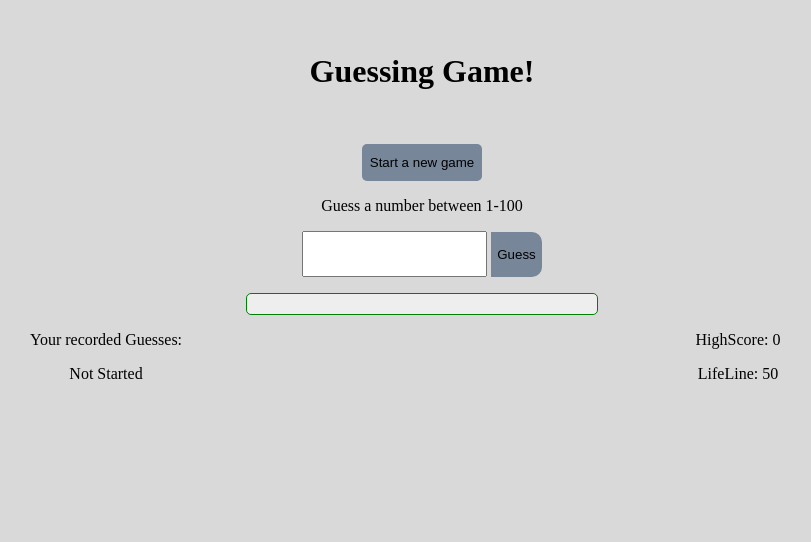
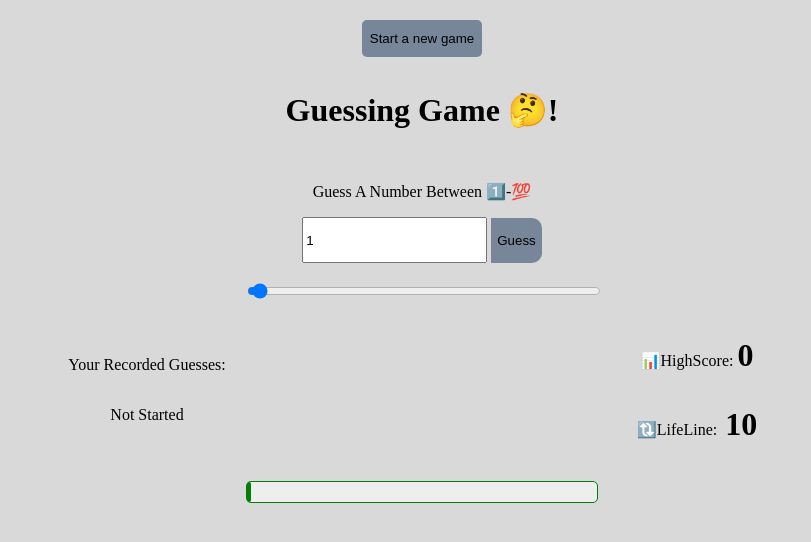
Before and after one commit to chizzi001/guessing_game, a plain HTML site: page index.html in a window 1280 px wide. Both pictures are taken after a click on the button "Start a new game". Shown: the whole page, without its empty margins (218-1029 px from the left). Drawn offline with Linux system fonts and the light colour scheme.

Commit message:
added more functionalities

```diff
--- a/index.html
+++ b/index.html
@@ -7,16 +7,16 @@
     <title>Guessing Game</title>
   </head>
   <body>
+    <input
+      type="button"
+      value="Start a new game"
+      class="btn newGame"
+      aria-label="Start a new game"
+    />
     <div class="main">
-      <h1>Guessing Game!</h1>
+      <h1>Guessing Game <span class="emoji">🤔</span>!</h1>
 
-      <input
-        type="button"
-        value="Start a new game"
-        class="btn newGame"
-        aria-label="Start a new game"
-      />
-      <p class="guessNumber">Guess a number between 1-100</p>
+      <p class="guessNumber">Guess a number between 1️⃣-💯</p>
 
       <div class="inputNumber">
         <input
@@ -32,18 +32,35 @@
           aria-label="Guess"
         />
       </div>
+      <div class="rangeNumber">
+        <input
+          type="range"
+          name="range"
+          id="range"
+          aria-label="range"
+          min="0"
+          max="100"
+          value="1"
+        />
+      </div>
 
-      <div class="progress-bar">
-        <div class="progress"></div>
-      </div>
       <div class="left">
         <p>Your recorded Guesses:</p>
-        <p class="yourGuess">Not Started</p>
+        <p class="yourGuess">⛔Not Started</p>
       </div>
       <div class="right">
-        <p class="highScore">HighScore: 0</p>
-        <p class="lifeLine">LifeLine: 50</p>
+        <p class="highScore">
+          📊HighScore: <span class="highScoreNumber"></span>
+        </p>
+        <p class="lifeLine">🔃LifeLine:<span class="lifeLineNumber"></span></p>
       </div>
+    </div>
+    <div class="gameOver">
+      <h1>GAME OVER</h1>
+    </div>
+
+    <div class="progress-bar">
+      <div class="progress"></div>
     </div>
 
     <script src="script.js"></script>
--- a/script.js
+++ b/script.js
@@ -1,45 +1,93 @@
 let newGame = document.querySelector(".newGame");
 let clickToGuess = document.querySelector(".clickToGuess");
 
+// document.querySelector("#number").value = range;
+
 let randNumber = Math.ceil(Math.random() * 100);
+console.log(randNumber);
 let highScore = 0;
-console.log(randNumber);
-let lifeLine = 2;
+let highScoreHolder = 0;
+let lifeLineNumber = 10;
+document.querySelector(".lifeLineNumber").textContent = lifeLineNumber;
+document.querySelector(".highScoreNumber").textContent = highScore;
+let number;
+// let range;
+
+setInterval(() => {
+  number = Number(
+    (document.querySelector("#number").value = Number(
+      document.querySelector("#range").value
+    ))
+  );
+  // console.log(number);
+  document.querySelector("#range").title = number;
+  document.querySelector(".progress").style.width = `${number}%`;
+});
 
 clickToGuess.addEventListener("click", function () {
-  let number = Number(document.querySelector("#number").value);
   console.log(randNumber);
-  if (lifeLine > 0) {
+
+  if (lifeLineNumber > 1) {
     if (number === randNumber) {
       document.querySelector(
         ".yourGuess"
       ).textContent = `You guessed ${number}. Correct!!!`;
-      highScore += lifeLine;
+      document.querySelector(".yourGuess").style.fontSize = "2rem";
+      document.querySelector(".yourGuess").style.fontWeight = "bolder";
+      document.querySelector(".yourGuess").style.color = "limegreen";
+      document.querySelector(".emoji").textContent = "😁";
+      highScoreHolder += lifeLineNumber;
+      if (highScoreHolder > highScore) {
+        highScore = highScoreHolder;
+      }
+      document.querySelector(".highScoreNumber").textContent = `${highScore}`;
+
+      randNumber = Math.ceil(Math.random() * 100);
+      console.log(randNumber);
+    } else if (!number) {
+      document.querySelector(".emoji").textContent = "😠";
+
+      document.querySelector(".yourGuess").textContent = "🚫 No number!";
+      document.querySelector(".yourGuess").style.fontSize = "medium";
+      document.querySelector(".yourGuess").style.fontWeight = "400";
+      document.querySelector(".yourGuess").style.color = "black";
+    } else if (number !== randNumber) {
+      document.querySelector(".emoji").textContent = "😔";
+
+      --lifeLineNumber;
       document.querySelector(
-        ".highScore"
-      ).textContent = `HighScore: ${highScore}`;
-      randNumber = Math.ceil(Math.random() * 100);
-    } else if (number !== randNumber) {
-      document.querySelector(".lifeLine").textContent = `LifeLine: ${lifeLine}`;
-      lifeLine--;
+        ".lifeLineNumber"
+      ).textContent = ` ${lifeLineNumber}`;
       document.querySelector(
         ".yourGuess"
-      ).textContent = `You guessed ${number}. ${
-        number > randNumber ? "Too High" : "Too low"
-      }!!`;
+      ).textContent = `You guessed ${number}.
+      ${number > randNumber ? "↗️ Too High" : "↘️ Too low"}!!`;
+      document.querySelector(".yourGuess").style.fontSize = "medium";
+      document.querySelector(".yourGuess").style.fontWeight = "400";
+      document.querySelector(".yourGuess").style.color = "black";
     }
 
     progress = document.querySelector(".progress").style.width = `${number}%`;
     console.log(progress);
   } else {
-    document.querySelector("h1").textContent = "Game Over";
+    document.querySelector(".lifeLineNumber").textContent = ` 0`;
+    document.querySelector("h1").textContent = "Game Over 🥹";
     document.querySelector("#number").value = "Game Over";
     document.querySelector("#number").setAttribute("disabled", "");
+    document.querySelector(".gameOver").style.display = "flex";
+    document.querySelector(".main").style.opacity = ".2";
   }
 });
 
 newGame.addEventListener("click", function () {
+  document.querySelector("#number").removeAttribute("disabled", "");
   document.querySelector("#number").value = "";
   document.querySelector(".yourGuess").textContent = "Not Started";
   progress = document.querySelector(".progress").style.width = "0px";
+  document.querySelector(".gameOver").style.display = "none";
+  document.querySelector(".lifeLineNumber").textContent = " 10";
+  document.querySelector(".main").style.opacity = "1";
+
+  lifeLineNumber = 10;
+  highScoreHolder = 0;
 });
--- a/style.css
+++ b/style.css
@@ -1,6 +1,14 @@
 body {
   text-align: center;
   background-color: #d9d9d9;
+  max-width: 1000px;
+  margin: auto;
+  text-transform: capitalize;
+  /* position: relative; */
+}
+
+.main {
+  opacity: 1;
 }
 
 h1 {
@@ -17,6 +25,10 @@ h1 {
 .newGame {
   padding: 0.7rem 0.5rem;
   border-radius: 5px;
+  position: relative;
+  top: 20px;
+  z-index: 50;
+  opacity: 1;
 }
 .inputNumber {
   margin: 1rem auto;
@@ -35,6 +47,23 @@ h1 {
   /* padding: 0; */
 }
 
+.rangeNumber {
+  width: 350px;
+  height: 20px;
+  margin: auto;
+}
+
+#range {
+  width: 350px;
+  height: 20px;
+  background-color: #eee;
+  border: 1px #017f04 solid;
+  margin: auto;
+  border-radius: 5px;
+  clear: both;
+  border: 2px solid green;
+}
+
 .progress-bar {
   width: 350px;
   height: 20px;
@@ -42,6 +71,7 @@ h1 {
   border: 1px #017f04 solid;
   margin: auto;
   border-radius: 5px;
+  clear: both;
 }
 
 .progress {
@@ -51,14 +81,49 @@ h1 {
   border-radius: 5px;
 }
 
+.left,
+.right {
+  width: 45%;
+  /* border: solid; */
+  height: 150px;
+  display: flex;
+  flex-direction: column;
+  align-items: center;
+  justify-content: center;
+  margin: 1rem auto;
+}
+
 .left {
-  width: 50%;
   float: left;
-  margin: auto;
+}
+
+.yourGuess {
+  font-size: medium;
 }
 
 .right {
-  width: 50%;
   float: right;
-  margin: auto;
 }
+
+.highScore,
+.lifeLine {
+  font-size: 1rem;
+}
+
+.highScore .highScoreNumber,
+.lifeLine .lifeLineNumber {
+  font-weight: bolder;
+  font-size: xx-large;
+}
+
+.gameOver {
+  position: absolute;
+  display: none;
+  justify-content: center;
+  align-items: center;
+  width: 100vw;
+  height: 100vh;
+  top: 0px;
+  left: 0px;
+  background-color: #77869989;
+}
```
